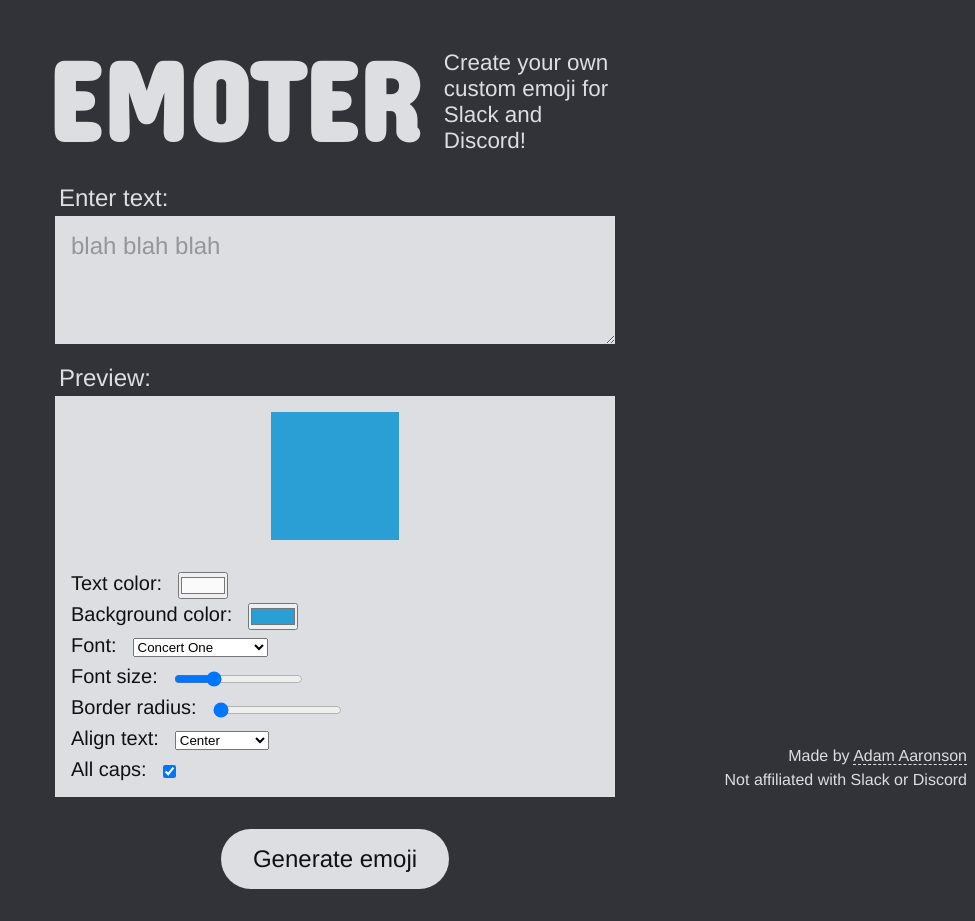
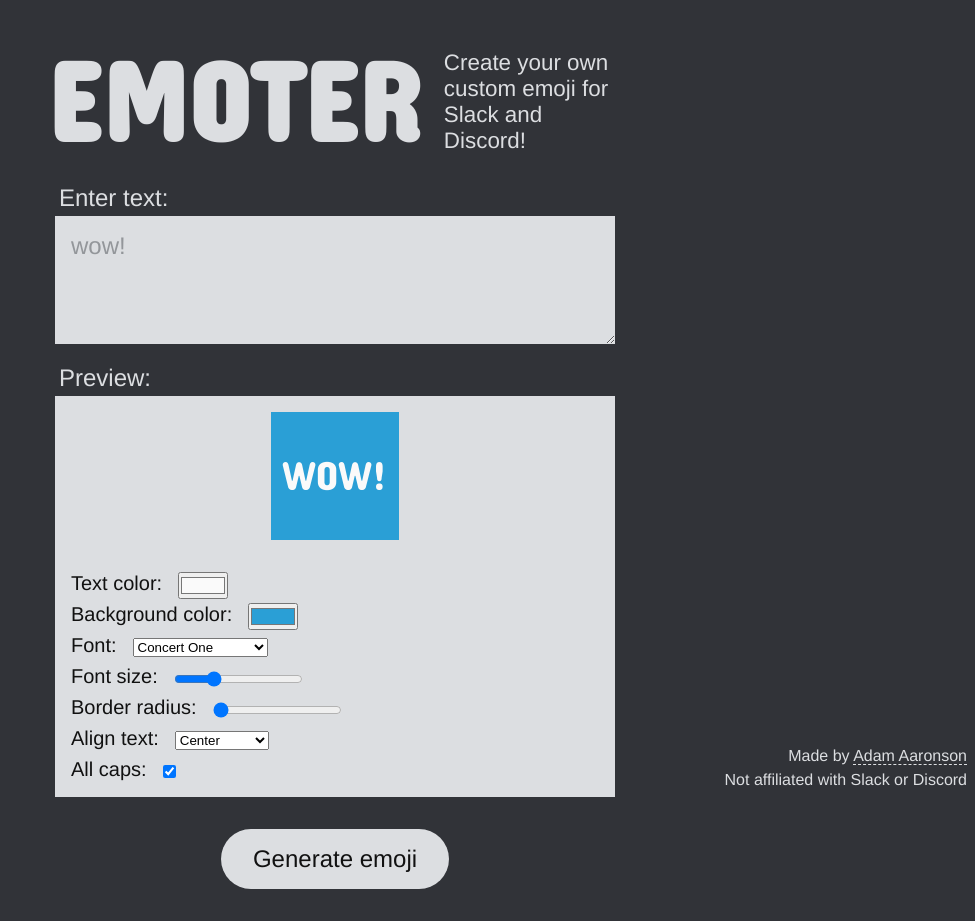
Before and after one commit to adamaaronson/emoter, a React (Vite) app: page / in a window 1280 px wide. Shown: the whole page, without its empty margins (305-1280 px from the left). Built offline with nearby package versions, Linux system fonts and the light colour scheme; a web font is replaced by a local one.

Commit message:
Add default emoji text

```diff
--- a/src/components/App.tsx
+++ b/src/components/App.tsx
@@ -65,7 +65,7 @@ function App() {
                         <textarea
                             id="text-field"
                             className="text-field full-width-box"
-                            placeholder="blah blah blah"
+                            placeholder="wow!"
                             value={imageText}
                             onChange={(e) => setImageText(e.target.value)}
                         />
--- a/src/components/ImageOutput.tsx
+++ b/src/components/ImageOutput.tsx
@@ -204,7 +204,7 @@ export function ImageOutput({ imageText, settings, setSetting }: Props) {
                         }}
                     >
                         <span className="image-text-span" ref={imageTextRef}>
-                            {imageText}
+                            {imageText || "wow!"}
                         </span>
                     </div>
                 </div>
@@ -312,7 +312,7 @@ export function ImageOutput({ imageText, settings, setSetting }: Props) {
                         className="settings-item-input"
                         type="checkbox"
                         checked={settings.allCaps}
-                        onChange={(e) => {
+                        onChange={(_e) => {
                             setSetting({ allCaps: !settings.allCaps });
                         }}
                     />
```
